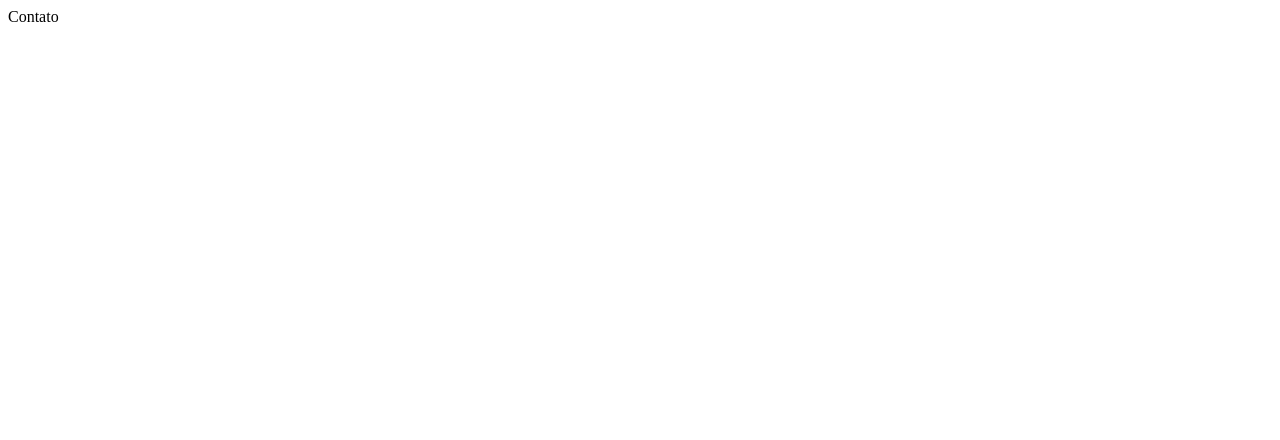
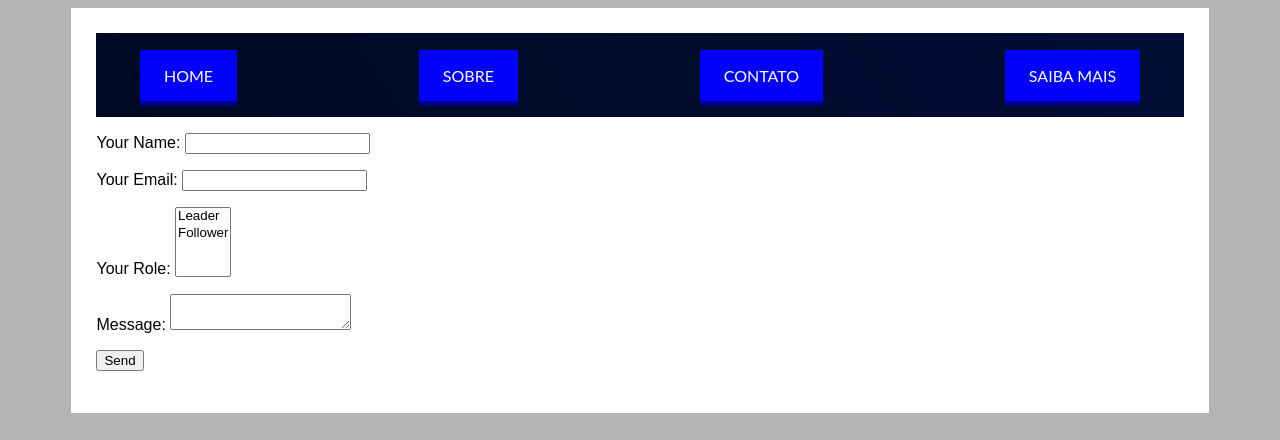
Before and after one commit to davicfg/gama-covid-19, a plain HTML site: page pages/contato.html in a window 1280 px wide. Shown: the top 440 px of the page. Drawn offline with Linux system fonts and the light colour scheme.

Commit message:
subindo para testar o form do netlify.

```diff
--- a/pages/contato.html
+++ b/pages/contato.html
@@ -1,6 +1,49 @@
-<!DOCTYPE html>
-  </head>
-  <body>
-    Contato
-  </body>
+<html>
+
+<head>
+  <title>.: Portal Covid-19 :.</title>
+  <link rel="stylesheet" href="../css/style.css">
+</head>
+
+<body>
+  <main>
+    <section id="conteudo">
+      <div class="banner">
+        <div class="title">
+          <nav id="menu">
+            <div><a href="../index.html"> Home </a></div>
+            <div><a href="sobre.html"> Sobre </a></div>
+            <div><a href="contato.html"> Contato </a></div>
+            <div><a href="saibamais.html"> Saiba Mais </a></div>
+          </nav>
+        </div>
+      </div>
+      <form name="contact" method="POST" data-netlify="true">
+        <p>
+          <label>Your Name: <input type="text" name="name" /></label>
+        </p>
+        <p>
+          <label>Your Email: <input type="email" name="email" /></label>
+        </p>
+        <p>
+          <label>Your Role: <select name="role[]" multiple>
+            <option value="leader">Leader</option>
+            <option value="follower">Follower</option>
+          </select></label>
+        </p>
+        <p>
+          <label>Message: <textarea name="message"></textarea></label>
+        </p>
+        <p>
+          <button type="submit">Send</button>
+        </p>
+      </form>
+    </section>
+    <footer>
+      <h3>Portal Covid-19</h3>
+    </footer>
+
+  </main>
+</body>
+
 </html>
```
